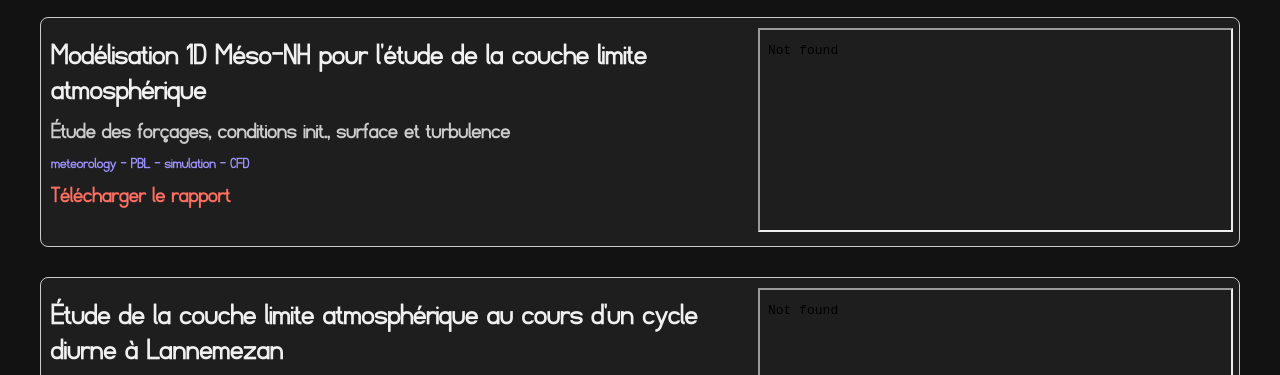
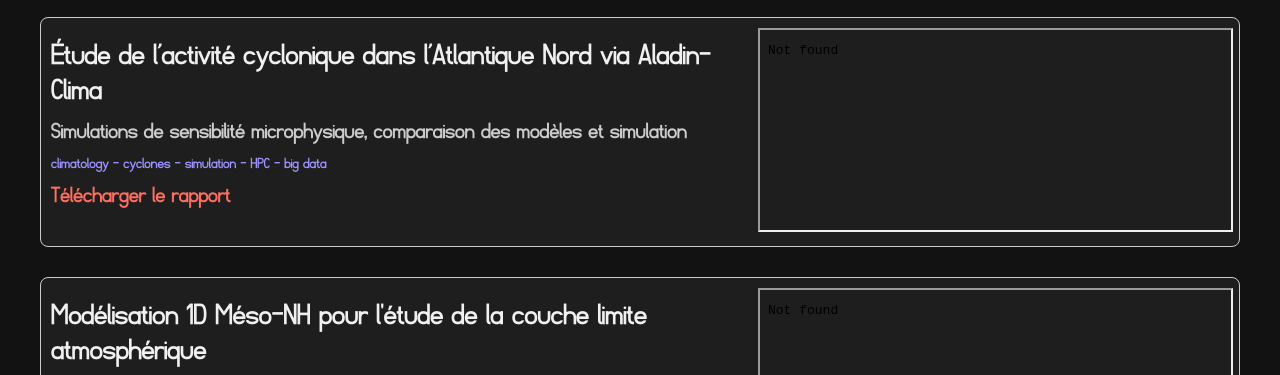
Before and after one commit to floceans/floceans.github.io, a plain HTML site: page ingenieur.html in a window 1280 px wide. Shown: the part 392-767 px from the top of the page. Drawn offline with Linux system fonts and the light colour scheme.

Commit message:
pdf aladin

```diff
--- a/ingenieur.html
+++ b/ingenieur.html
@@ -31,6 +31,18 @@
 
         <section class="project-section">
             <h2>Projets scientifiques</h2>
+
+            <div class="project">
+                <div class="project-info">
+                    <h3>Étude de l’activité cyclonique dans l’Atlantique Nord via Aladin-Clima</h3>
+                    <p>Simulations de sensibilité microphysique, comparaison des modèles et simulation</p>
+                    <h4>climatology - cyclones - simulation - HPC - big data</h4>
+                    <a href="rapports_PDF/Aladin.pdf" target="_blank" class="project-link">Télécharger le rapport</a>
+                </div>
+                <div class="project-preview">
+                    <iframe src="rapports_PDF/Aladin.pdf" width="100%" height="200px"></iframe>
+                </div>
+            </div>
 
             <div class="project">
                 <div class="project-info">
```
Also changed, not shown: photo_1_h.png (added), 2 other files.
